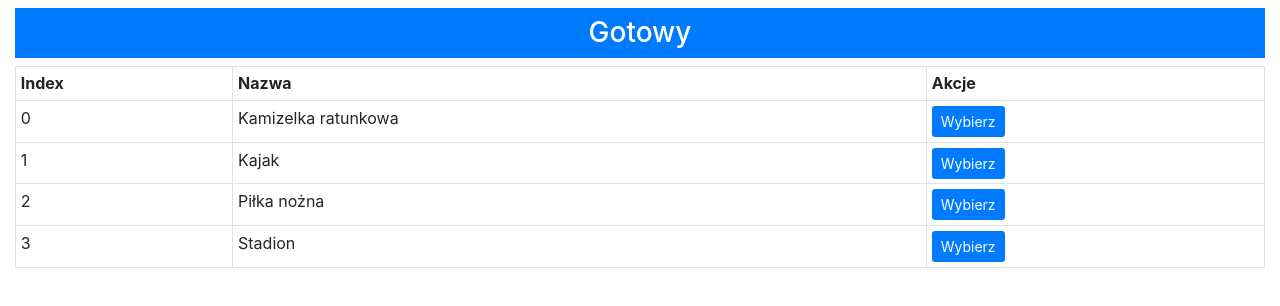
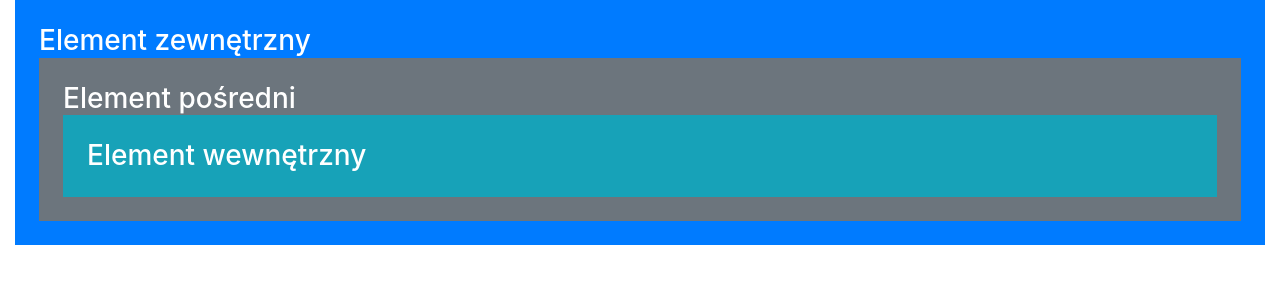
Before and after one commit to marekz/vuejs_simple_example, a Vue app in the folder templatesanddata/: page / in a window 1280 px wide. Shown: the top 306 px of the page. Built offline with nearby package versions, Linux system fonts and the light colour scheme.

Commit message:
Event propagation example

```diff
--- a/templatesanddata/src/App.vue
+++ b/templatesanddata/src/App.vue
@@ -1,51 +1,25 @@
 <template>
   <div class="container-fluid">
-    <h3 class="bg-primary text-white text-center mt-2 p-2">{{ message }}</h3>
-    <table class="table table-sm table-striped table-bordered">
-      <tr><th>Index</th><th>Nazwa</th><th>Akcje</th></tr>
-      <tr v-for="(name, index) in names" v-bind:key="name">
-        <td>{{index}}</td>
-        <td>{{name}}</td>
-        <td>
-          <button class="btn btn-sm bg-primary text-white"
-                  v-on="buttonEvents"
-                  v-bind:data-name="name">
-            Wybierz
-          </button>
-        </td>
-      </tr>
-    </table>
+    <div id="outer-element" class="bg-primary p-4 text-white h3" v-on:click="handleClick">
+      Element zewnętrzny
+      <div id="middle-element" class="bg-secondary p-4" v-on:click="handleClick">
+        Element pośredni
+        <div id="inner-element" class="bg-info  p-4"
+             v-on:click="handleClick">
+          Element wewnętrzny
+        </div>
+      </div>
+    </div>
   </div>
 </template>
 
 <script>
   export default {
   name: 'MyComponent',
-  data: function () {
-    return {
-      buttonEvents: {
-        click: this.handleClick,
-        mousemove: this.handleMouseEvent,
-        mouseleave: this.handleMouseEvent
-      },
-      counter: 0,
-      message: "Gotowy",
-      names: ["Kamizelka ratunkowa", "Kajak", "Piłka nożna", "Stadion"]
-    }
-  },
   methods: {
     handleClick($event) {
-      let name = $event.target.dataset.name;
-      this.message = `Select: ${name}`;
-    },
-    handleMouseEvent($event) {
-      let name = $event.target.dataset.name;
-      if ($event.type == "mousemove") {
-        this.message = `Ruch w ${name} ${this.counter++}`
-      } else {
-        this.counter = 0;
-        this.message = "Gotowy";
-      }
+      console.log(`handleClick target: ${$event.target.id}`
+      + ` currentTarget: ${$event.currentTarget.id}`);
     }
   }
 }
```
